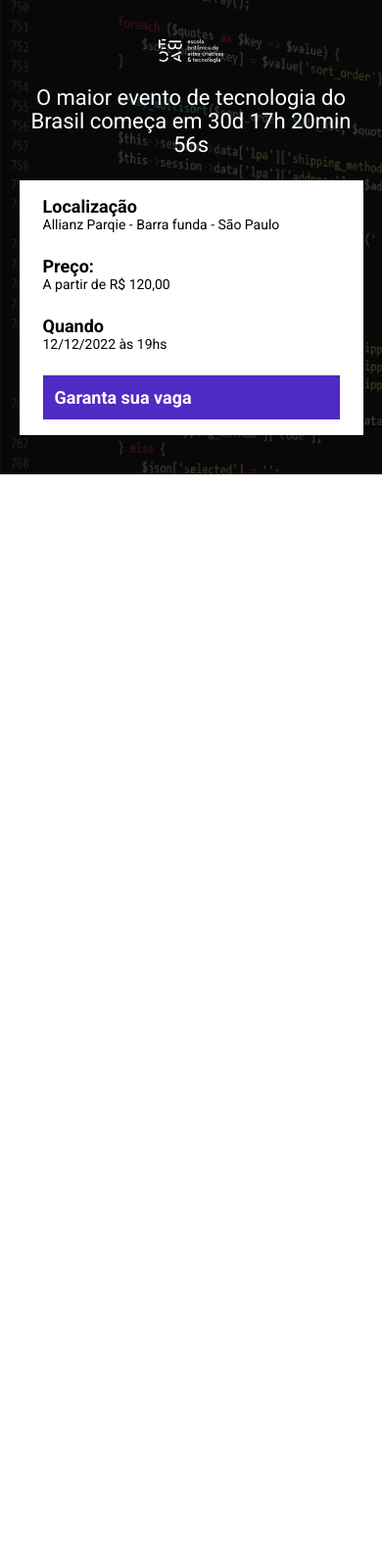
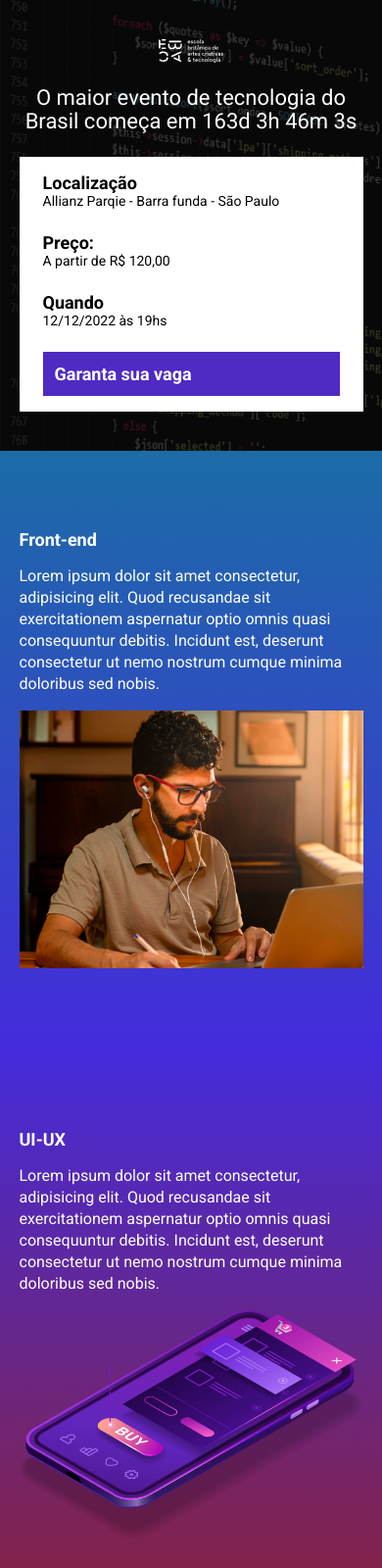
Before and after one commit to libamts/ebac_tech_talks, a website built with Parcel: page src/index.html in a window 390 px wide. Shown: the top 1600 px of the page at 98% size. Before the commit the page ends 844 px from the top, so only its background shows below. Built offline with nearby package versions, Linux system fonts and the light colour scheme.

Commit message:
Criando a contagem regressiva

```diff
--- a/package.json
+++ b/package.json
@@ -1,9 +1,9 @@
 {
   "name": "aula",
   "version": "1.0.0",
-  "main": "index.js",
   "scripts": {
-    "dev": "parcel src/index.html src/styles/main.scss src/scripts/main.js",
+    "dev": "parcel src/index.html src/styles/main.scss src/scripts/main.js --no-cache",
+    "build": "parcel build src/index.html",
     "test": "echo \"Error: no test specified\" && exit 1"
   },
   "author": "",
@@ -11,7 +11,7 @@
   "description": "",
   "devDependencies": {
     "@parcel/transformer-sass": "^2.12.0",
-    "parcel": "^2.12.0",
+    "parcel": "^2.8.0",
     "sharp": "^0.31.3"
   }
 }
--- a/src/componentes/buttons.scss
+++ b/src/componentes/buttons.scss
@@ -1,3 +1,5 @@
+@use '/src/styles/variables';
+
 .button{
     padding: 12px;
     font-size: 18px;
@@ -7,8 +9,8 @@
     white-space: nowrap;
 
     &--primary{
-        color: #fff;
-        background-color: #4f2ac3;
+        color: variables.$textColor;
+        background-color: variables.$purple;
     }
 
     @media (max-width:640px){
--- a/src/componentes/infos_bar.scss
+++ b/src/componentes/infos_bar.scss
@@ -1,6 +1,8 @@
+@use '/src/styles/variables';
+
 .infos-bar{
     padding: 16px 24px;
-    background-color: #FFF;
+    background-color: variables.$textColor;
     display: flex;
     justify-content: space-between;
 
@@ -11,12 +13,12 @@
 
         &__item{
             font-size: 14px;
-            color: black;
+            color: variables.$secondaryTextColor;
 
             b{
                 font-size: 18px;
                 display: block;
-                color: black;
+                color: variables.$secondaryTextColor;
 
             }
         }
--- a/src/index.html
+++ b/src/index.html
@@ -6,8 +6,9 @@
     <title>Ebac tech talks</title>
     <link rel="stylesheet" href="/src/styles/main.scss">
     <link rel="preconnect" href="https://fonts.googleapis.com">
-<link rel="preconnect" href="https://fonts.gstatic.com" crossorigin>
-<link href="https://fonts.googleapis.com/css2?family=Roboto:wght@400;700:900&display=swap" rel="stylesheet">
+    <link rel="preconnect" href="https://fonts.gstatic.com" crossorigin>
+    <link href="https://fonts.googleapis.com/css2?family=Roboto:wght@400;700:900&display=swap" rel="stylesheet">
+    <link rel="stylesheet" href="https://unpkg.com/aos@next/dist/aos.css" />
 </head>
 <body>
     <header class="hero">
@@ -15,7 +16,7 @@
             <img  class="hero__logo" src="/src/images/ebac_logo.svg" alt="">
             <p class="hero__text">
                 O maior evento de tecnologia do Brasil começa em
-                30d 17h 20min 56s
+                <span id="contador"></span>
             </p>
             <div class="infos-bar">
                 <ul class="infos-bar__infos">
@@ -38,6 +39,52 @@
             </div>
         </div>
     </header>
+    <section class="event event--frontend" >
+        <div class="container" data-aos="fade-right">
+            <div class="event__detail">
+                <h2 class="event__detail__title">Front-end</h2>
+                <p class="event__detail__description">
+                    Lorem ipsum dolor sit amet consectetur, adipisicing elit. Quod recusandae sit exercitationem aspernatur optio omnis quasi consequuntur debitis. Incidunt est, deserunt consectetur ut nemo nostrum cumque minima doloribus sed nobis.
+                </p>
+            </div>
+            <img class="event__image" src="/src/images/frontend.png" alt="">
+        </div>
+    </section>
+
+    <section class="event event--ux-ui event--image-left">
+        <div class="container" data-aos="fade-left">
+            <div class="event__detail">
+                <h2 class="event__detail__title">UI-UX</h2>
+                <p class="event__detail__description">
+                    Lorem ipsum dolor sit amet consectetur, adipisicing elit. Quod recusandae sit exercitationem aspernatur optio omnis quasi consequuntur debitis. Incidunt est, deserunt consectetur ut nemo nostrum cumque minima doloribus sed nobis.
+                </p>
+            </div>
+            <img class="event__image" src="/src/images/ui-ux.png" alt="">
+        </div>
+    </section>
+    <section class="event event--data-science">
+        <div class="container" data-aos="fade-right">
+            <div class="event__detail">
+                <h2 class="event__detail__title">Data-science</h2>
+                <p class="event__detail__description">
+                    Lorem ipsum dolor sit amet consectetur, adipisicing elit. Quod recusandae sit exercitationem aspernatur optio omnis quasi consequuntur debitis. Incidunt est, deserunt consectetur ut nemo nostrum cumque minima doloribus sed nobis.
+                </p>
+            </div>
+            <img class="event__image" src="/src/images/data.png" alt="">
+        </div>
+    </section>
+    <section class="event event--backend event--image-left">
+        <div class="container" data-aos="fade-left">
+            <div class="event__detail">
+                <h2 class="event__detail__title">Back-end</h2>
+                <p class="event__detail__description">
+                    Lorem ipsum dolor sit amet consectetur, adipisicing elit. Quod recusandae sit exercitationem aspernatur optio omnis quasi consequuntur debitis. Incidunt est, deserunt consectetur ut nemo nostrum cumque minima doloribus sed nobis.
+                </p>
+            </div>
+            <img class="event__image" src="/src/images/backend.png" alt="">
+        </div>
+    </section>
+    <script src="https://unpkg.com/aos@next/dist/aos.js"></script>
     <script src="/src/scripts/main.js"></script>
 </body>
 </html>
--- a/src/scripts/main.js
+++ b/src/scripts/main.js
@@ -0,0 +1,32 @@
+AOS.init();
+
+const dataDoEvento = new Date("Dec 12, 2024 19:00:00");
+const timesTempDoEvento = dataDoEvento.getTime();
+
+const meuIntervlo = setInterval(function(){
+    const agora = new Date();
+    const timeStampAtual = agora.getTime();
+
+    const distanciaEvento = timesTempDoEvento - timeStampAtual;
+
+    const diaEmMS = 1000 * 60 * 60 * 24;
+    const horasEmMs = 1000 * 60 * 60;
+    const minutosEmMs = 1000 * 60;
+
+
+    const diasAteOEvento =  Math.floor(distanciaEvento / diaEmMS);
+    const horasAteOEvento = Math.floor((distanciaEvento % diaEmMS) / horasEmMs);
+    const minutosAteOEvento = Math.floor((distanciaEvento % horasEmMs) / minutosEmMs);
+    const segundosAteOEvento = Math.floor((distanciaEvento % minutosEmMs) / 1000);
+    console.log(diasAteOEvento)
+    console.log(horasAteOEvento)
+    console.log(minutosAteOEvento)
+    console.log(segundosAteOEvento)
+
+    document.getElementById('contador').innerHTML = `${diasAteOEvento}d ${horasAteOEvento}h ${minutosAteOEvento}m ${segundosAteOEvento}s`
+
+    if( distanciaEvento < 0){
+        clearInterval(meuIntervlo);
+        document.getElementById('contador').innerHTML = 'Evento encerrado';
+    }
+}, 1000)
--- /dev/null
+++ b/src/styles/event.scss
@@ -0,0 +1,66 @@
+@use '/src/styles/variables';
+
+.event{
+    padding: 80px 0;
+
+    .container{
+        display: flex;
+        gap: 40px;
+    }
+
+    &--frontend{
+        background-image: linear-gradient(variables.$blue1, variables.$blue2);
+    }
+
+    &--ux-ui{
+        background-image: linear-gradient(variables.$blue2, variables.$pink);
+    }
+
+    &--backend{
+        background-image: linear-gradient(variables.$yellow, variables.$pink);
+    }
+
+    &--data-science{
+        background-image: linear-gradient(variables.$pink, variables.$yellow);
+    }
+
+    &__image{
+        max-width: 360px;
+    }
+
+    &--image-left{
+        .container{
+            flex-direction: row-reverse;
+        }
+    }
+
+    &__detail{
+
+        &__title{
+            font-size: 18px;
+            font-weight: bold;
+            margin-bottom: 16px;
+        }
+
+        &__description{
+
+            line-height: 22px;
+        }
+    }
+
+    @media (max-width: 640px){
+        .container{
+
+            display: block;
+        }
+
+        &__detail{
+            margin-right: 0;
+            margin-bottom: 16px;
+        }
+
+        &__image{
+            width: 100%;
+        }
+    }
+}
--- a/src/styles/hero.scss
+++ b/src/styles/hero.scss
@@ -1,3 +1,5 @@
+@use '/src/styles/variables';
+
 .hero{
     padding-top: 64px;
     padding-bottom: 100px;
@@ -17,7 +19,7 @@
         left: 0;
         width: 100%;
         height: 100%;
-        background-color: black;
+        background-color: variables.$secondaryTextColor;
         content: '';
         opacity: 0.7;
     }
--- a/src/styles/main.scss
+++ b/src/styles/main.scss
@@ -1,13 +1,15 @@
 @use 'hero';
 @use '/src/componentes/infos_bar';
 @use '/src/componentes/buttons';
+@use '/src/styles/event';
+@use '/src/styles/variables';
 
 *{
     margin: 0;
     padding: 0;
     box-sizing: border-box;
     font-family: Roboto, sans-serif;
-    color: #fff;
+    color:variables.$textColor;
     list-style: none;
     text-decoration: none;
 }
--- /dev/null
+++ b/src/styles/variables.scss
@@ -0,0 +1,10 @@
+// linear-gradient(#1b6ca7, #442bdb);
+$blue1: #1b6ca7;
+$blue2: #442bdb;
+$pink: #89223b;
+$yellow: #9c791d;
+$purple: #4f2ac3;
+
+
+$textColor: #fff;
+$secondaryTextColor: #000;
```
Also changed, not shown: 1 other file.
